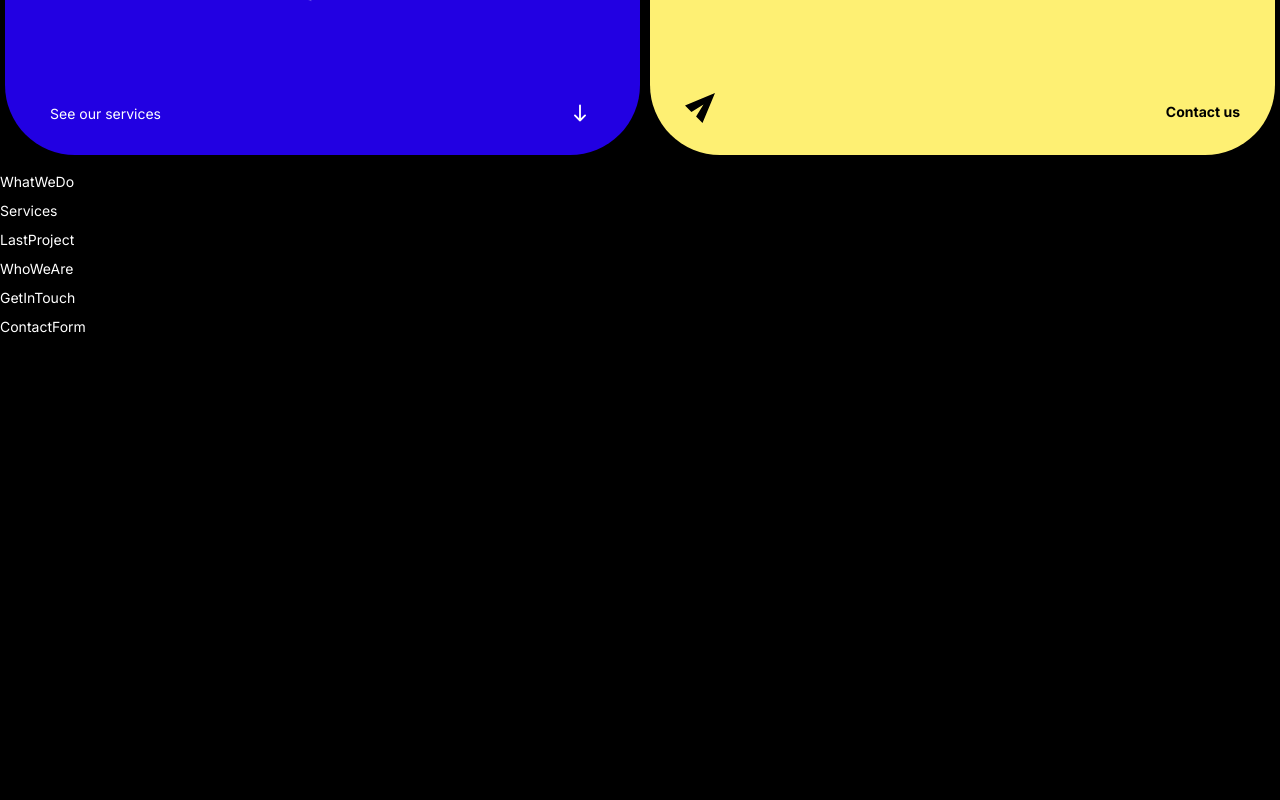
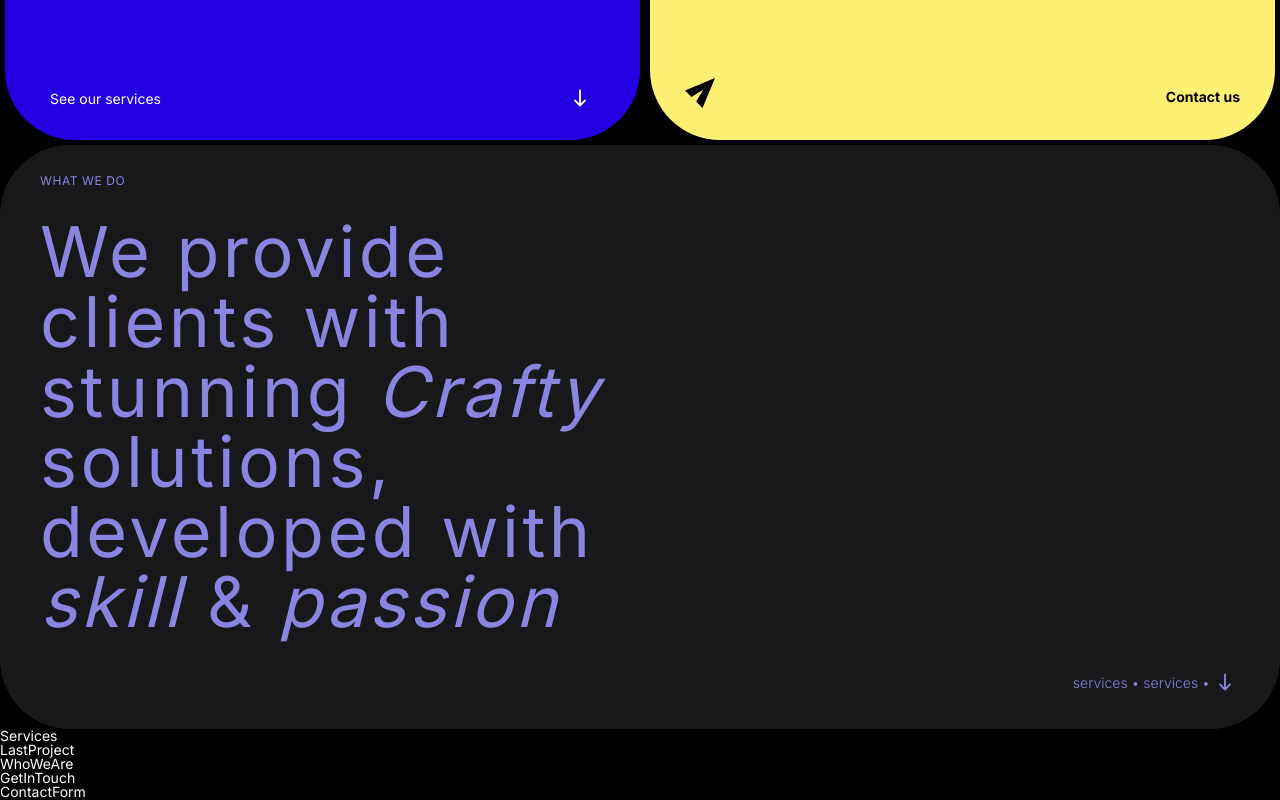
Before and after one commit to Mandrichuk/nowandhere, a React (Create React App) app: page / in a window 1280 px wide. Shown: the part 606-1406 px from the top of the page. Before the commit the page ends 941 px from the top, so only its background shows below. Built offline with nearby package versions, Linux system fonts and the light colour scheme.

Commit message:
style: finalizing the 'whatWeDo' section

```diff
--- a/package.json
+++ b/package.json
@@ -14,6 +14,7 @@
     "react-dom": "^18.2.0",
     "react-router-dom": "^6.22.2",
     "react-scripts": "5.0.1",
+    "react-textfit": "^1.1.1",
     "sass": "^1.71.1",
     "typescript": "^4.9.5",
     "web-vitals": "^2.1.4"
--- a/src/components/WhatWeDo.tsx
+++ b/src/components/WhatWeDo.tsx
@@ -2,10 +2,28 @@ import React from "react";
 
 import { WhatWeDoProps } from "../lib/interfaces";
 
+import { WhatWeDoText as WhatWeDoTextConstant } from "../constants/Index";
+
+import { toUpperCase } from "../utils/toUpperCase";
+import italicText from "../utils/italicText";
+
 function WhatWeDo({ lang }: WhatWeDoProps) {
+  const WhatWeDoText = WhatWeDoTextConstant[lang] || WhatWeDoTextConstant["en"];
+
   return (
-    <section id="WhatWeDo" className="WhatWeDo">
-      WhatWeDo
+    <section id="WhatWeDo" className="WhatWeDo container">
+      <div className="inner-padding">
+        <p className="name">{toUpperCase(WhatWeDoText.name)}</p>
+        <p
+          className="title"
+          dangerouslySetInnerHTML={{ __html: italicText(WhatWeDoText.title) }}
+        />
+
+        <div className="circle">
+          <p className="text">{WhatWeDoText.circle.text}</p>
+          <div className="icon">{WhatWeDoText.circle.icon}</div>
+        </div>
+      </div>
     </section>
   );
 }
--- a/src/constants/Index.tsx
+++ b/src/constants/Index.tsx
@@ -1,4 +1,4 @@
-import { type LogoProps, type IntroductionProps } from "../lib/types";
+import { type LogoProps, type IntroductionProps, type WhatWeDoProps } from "../lib/types";
 
 export const images = {
   circle: (
@@ -87,6 +87,13 @@ export const images = {
     </svg>
   ),
   ourservices: (
+    <svg viewBox="0 0 32 32" xmlns="http://www.w3.org/2000/svg">
+      <g id="Layer_5" data-name="Layer 5">
+        <path d="m22.11 17.87a1 1 0 0 0 -1.42 0l-3.69 3.69v-13.56a1 1 0 0 0 -2 0v13.56l-3.69-3.69a1 1 0 0 0 -1.42 0 1 1 0 0 0 0 1.41l5.4 5.4a1 1 0 0 0 .32.22 1 1 0 0 0 .78 0 1 1 0 0 0 .32-.22l5.4-5.4a1 1 0 0 0 0-1.41z" />
+      </g>
+    </svg>
+  ),
+  arrowDown: (
     <svg viewBox="0 0 32 32" xmlns="http://www.w3.org/2000/svg">
       <g id="Layer_5" data-name="Layer 5">
         <path d="m22.11 17.87a1 1 0 0 0 -1.42 0l-3.69 3.69v-13.56a1 1 0 0 0 -2 0v13.56l-3.69-3.69a1 1 0 0 0 -1.42 0 1 1 0 0 0 0 1.41l5.4 5.4a1 1 0 0 0 .32.22 1 1 0 0 0 .78 0 1 1 0 0 0 .32-.22l5.4-5.4a1 1 0 0 0 0-1.41z" />
@@ -291,3 +298,24 @@ export const IntroductionText: IntroductionProps = {
     },
   },
 };
+
+export const WhatWeDoText: WhatWeDoProps = {
+  en: {
+    name: "What we do",
+    title:
+      "We provide clients with stunning - Crafty- solutions, developed with -skill- & -passion-",
+    circle: {
+      text: "services • services •",
+      icon: images.arrowDown,
+    },
+  },
+  ru: {
+    name: "Чем мы занимаемся",
+    title:
+      "Мы предоставляем клиентам стильные, - Креативные- сайты, разработанные с -умением- и -энтузиазмом-",
+    circle: {
+      text: "услуги • услуги •",
+      icon: images.arrowDown,
+    }
+  },
+};
--- a/src/scss/_config.scss
+++ b/src/scss/_config.scss
@@ -19,7 +19,7 @@ $colors: (
   custom-gray: #4a4a4a,
   custom-dark-gray: #18181a,
   custom-yellow-gray: #181612,
-  custom-purple: #7571bf,
+  custom-purple: #8985E0,
   custom-red: #a50808
 );
 $border-radius: (
@@ -27,13 +27,14 @@ $border-radius: (
   screen: 70px,
 );
 $font-weights: (
+  thin: 300,
   regular: 400,
   medium: 500,
   semibold: 600,
   bold: 700
 );
 $font-sizes: (
-  h1: clamp(60px, 2.5vw, 130px),
+  h1: clamp(70px, 2.5vw, 130px),
   h2: clamp(50px, 2.5vw, 100px),
   h3: clamp(40px, 2.5vw, 70px),
   p: clamp(14px, 1.5vw, 14px),
--- a/src/scss/_responsive.scss
+++ b/src/scss/_responsive.scss
@@ -376,5 +376,44 @@
         }
       }
     }
+
+    .WhatWeDo {
+      @include Flex(column, start, start);
+      padding: $section-margin;
+      background-color: color(custom-dark-gray);
+      color: color(custom-purple);
+
+      .name {
+        font-size: fontSize(small);
+        font-weight: fontWeight(regular);
+        letter-spacing: 0.05em;
+      }
+
+      .title {
+        margin: 30px 0;
+        max-width: 50%;
+        font-size: fontSize(h1);
+        font-weight: fontWeight(regular);
+        letter-spacing: 0.05em;
+      }
+
+      .circle {
+        width: 100%;
+        @include Flex(row, center, end);
+
+        .text {
+          font-size: fontSize(regular);
+          font-weight: fontWeight(thin);
+        }
+
+        .icon {
+          width: iconSizes(mobile);
+
+          svg {
+            fill: color(custom-purple);
+          }
+        }
+      }
+    }
   }
 }
--- a/src/scss/_whatWeDo.scss
+++ b/src/scss/_whatWeDo.scss
@@ -0,0 +1,40 @@
+.WhatWeDo {
+  width: 100%;
+  @include Flex(column, start, start);
+  padding: $section-margin;
+  background-color: color(custom-dark-gray);
+  color: color(custom-purple);
+
+  .name {
+    font-size: fontSize(small);
+    font-weight: fontWeight(regular);
+    letter-spacing: 0.05em;
+  }
+
+  .title {
+    margin: 30px 0;
+    max-width: 60%;
+    font-size: fontSize(h2);
+    font-weight: fontWeight(regular);
+    letter-spacing: 0.05em;
+  }
+
+  .circle {
+
+    width: 100%;
+    @include Flex(row, center, end);
+
+    .text {
+      font-size: fontSize(regular);
+      font-weight: fontWeight(thin);
+    }
+
+    .icon {
+      width: iconSizes(mobile);
+
+      svg {
+        fill: color(custom-purple);
+      }
+    }
+  }
+}
--- a/src/scss/index.scss
+++ b/src/scss/index.scss
@@ -36,9 +36,6 @@ body {
   #root {
     max-width: $max-width;
     width: $wrapper-width;
-    display: grid;
-    grid-template-columns: 1fr;
-    gap: $gap;
 
     section {
       width: 100%;
```
Also changed, not shown: src/lib/interfaces.ts (+7 -0 lines), src/lib/types.ts (+18 -0 lines), 1 other file (tests, documents, lock files or other folders).
